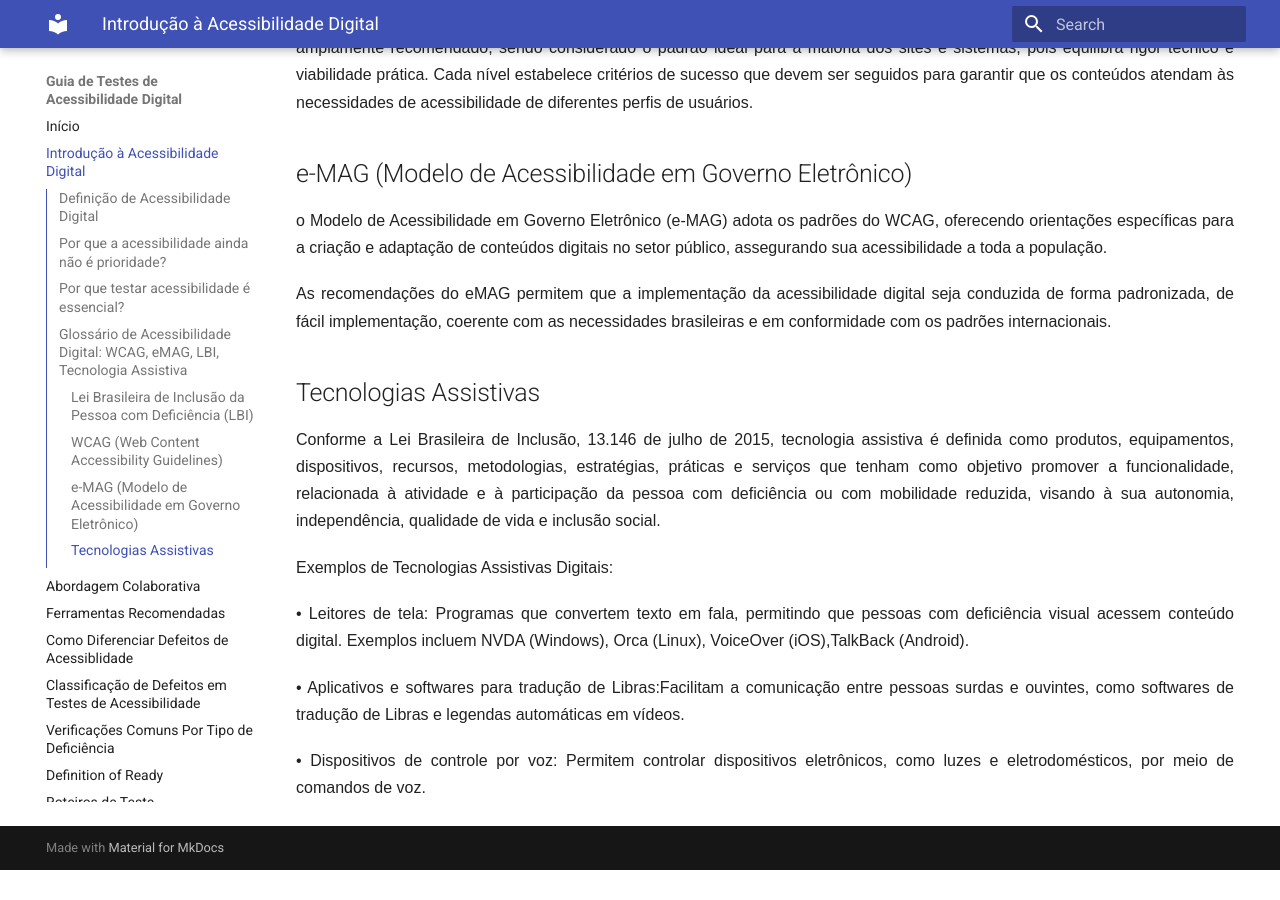
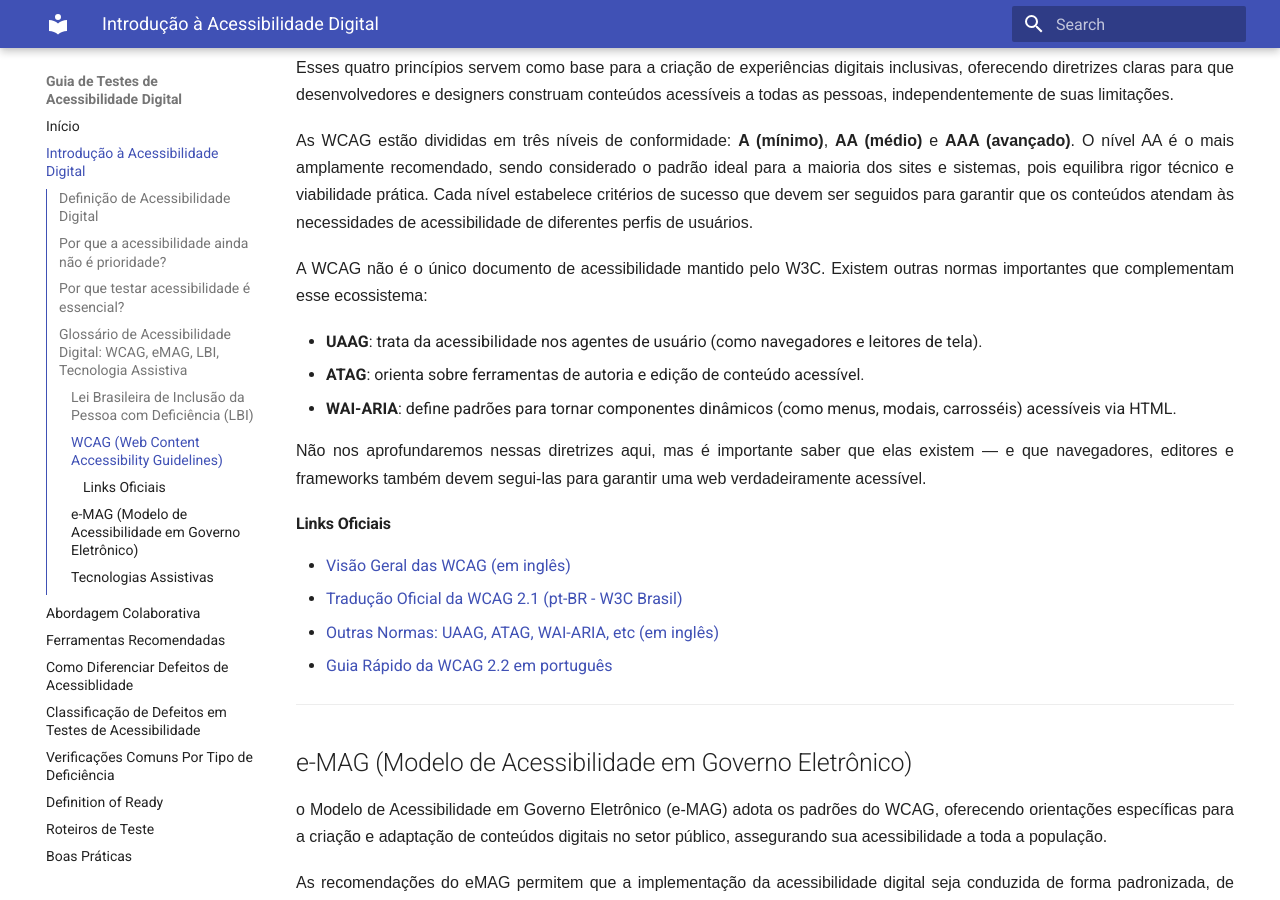
Before and after one commit to MariFalkemback/guia-acessibilidade, an MkDocs documentation site: the page built from docs/introducao.md, in a window 1280 px wide and 900 px high, scrolled down 2492 px. Built offline with MkDocs 1.6.1 and Material for MkDocs 9.7.7, drawn with Linux system fonts in a browser that asks for light colours; before the commit the page ends 3362 px from its top, so only the background shows below that.

Commit message:
adiciona links oficiais

```diff
--- a/docs/introducao.md
+++ b/docs/introducao.md
@@ -1,10 +1,10 @@
 # Introdução à Acessibilidade Digital
-
+---
 ## Definição de Acessibilidade Digital
 
 A acessibilidade digital compreende a prática de projetar e desenvolver produtos digitais (websites, aplicativos, sistemas) de maneira que possam ser utilizados de forma eficiente e autônoma por todas as pessoas, independentemente de suas habilidades ou deficiências, incluindo idosos, pessoas autistas, com deficiência visual, auditiva, motora, cognitiva, ou seja, qualquer pessoa que enfrente barreira no uso de tecnologia. Assegurando que o acesso e a interação com o conteúdo digital sejam equitativos.
 
-
+---
 ## Por que a acessibilidade ainda não é prioridade?
 
 Estudos mostram que mais de 95% das páginas da internet apresentam problemas de acessibilidade.
@@ -13,6 +13,7 @@ Apesar dos avanços legislativos e técnicos, ainda há muitos desafios na efeti
 
 Outro fator crítico é a percepção equivocada de que tornar um sistema acessível exige altos investimentos ou representa um esforço técnico desproporcional. No entanto, quando a acessibilidade é considerada desde o início do projeto, ela pode ser integrada de forma mais eficiente e com menor custo, beneficiando não apenas pessoas com deficiência, mas todos os usuários, inclusive aqueles que acessam conteúdos em situações de limitação temporária, como ambientes com muito barulho, pouca iluminação ou uso de dispositivos móveis com conexão instável.
 
+---
 ## Por que testar acessibilidade é essencial?
 
 No desenvolvimento de sistemas, acessibilidade não é apenas uma boa prática — é uma exigência legal e ética. A acessibilidade digital é reconhecida como um direito por instituições como a ONU, e está prevista em leis brasileiras, como a **[Lei Brasileira de Inclusão](#lbi)** (nº 13.146/2015), nas diretrizes internacionais **[WCAG](#wcag)** (Web Content Accessibility Guidelines), mantidas pelo W3C, e no **[e-MAG](#e-MAG)** (Modelo de Acessibilidade em Governo Eletrônico), mantido pelo governo brasileiro.
@@ -28,7 +29,7 @@ Além de promover o acesso equitativo, a acessibilidade também oferece benefíc
 
 Além disso, quando se considera a acessibilidade desde as etapas iniciais do desenvolvimento de um sistema, os custos de implementação são significativamente menores do que se for necessário realizar correções posteriores. Essa abordagem preventiva também demonstra compromisso social e respeito à diversidade, valores cada vez mais valorizados por consumidores, alunos e cidadãos em geral.
 
-
+---
 ## Glossário de Acessibilidade Digital: WCAG, eMAG, LBI, Tecnologia Assistiva
 
 ### <h2 id="lbi">Lei Brasileira de Inclusão da Pessoa com Deficiência (LBI)</h2>
@@ -57,6 +58,22 @@ Esses quatro princípios servem como base para a criação de experiências digi
 
 As WCAG estão divididas em três níveis de conformidade: **A (mínimo)**, **AA (médio)** e **AAA (avançado)**. O nível AA é o mais amplamente recomendado, sendo considerado o padrão ideal para a maioria dos sites e sistemas, pois equilibra rigor técnico e viabilidade prática. Cada nível estabelece critérios de sucesso que devem ser seguidos para garantir que os conteúdos atendam às necessidades de acessibilidade de diferentes perfis de usuários.
 
+A WCAG não é o único documento de acessibilidade mantido pelo W3C. Existem outras normas importantes que complementam esse ecossistema:
+
+- **UAAG**: trata da acessibilidade nos agentes de usuário (como navegadores e leitores de tela).
+- **ATAG**: orienta sobre ferramentas de autoria e edição de conteúdo acessível.
+- **WAI-ARIA**: define padrões para tornar componentes dinâmicos (como menus, modais, carrosséis) acessíveis via HTML.
+
+Não nos aprofundaremos nessas diretrizes aqui, mas é importante saber que elas existem — e que navegadores, editores e frameworks também devem segui-las para garantir uma web verdadeiramente acessível.
+
+#### Links Oficiais
+
+- [Visão Geral das WCAG (em inglês)](https://www.w3.org/WAI/standards-guidelines/wcag/)
+- [Tradução Oficial da WCAG 2.1 (pt-BR - W3C Brasil)](https://www.w3c.br/traducoes/wcag/wcag21-pt-BR/)
+- [Outras Normas: UAAG, ATAG, WAI-ARIA, etc (em inglês)](https://www.w3.org/WAI/standards-guidelines/)
+- [Guia Rápido da WCAG 2.2 em português](https://guia-wcag.com/)
+---
+
 ### <h2 id="e-MAG">e-MAG (Modelo de Acessibilidade em Governo Eletrônico)</h2>
 
 o Modelo de Acessibilidade em Governo Eletrônico (e-MAG) adota os padrões do WCAG, oferecendo orientações específicas para a criação e adaptação de conteúdos digitais no setor público, assegurando sua acessibilidade a toda a população.
```
Also changed, not shown: docs/boas_praticas.md (+3 -1 lines), site/boas_praticas/index.html, site/introducao/index.html, site/search/search_index.json.
